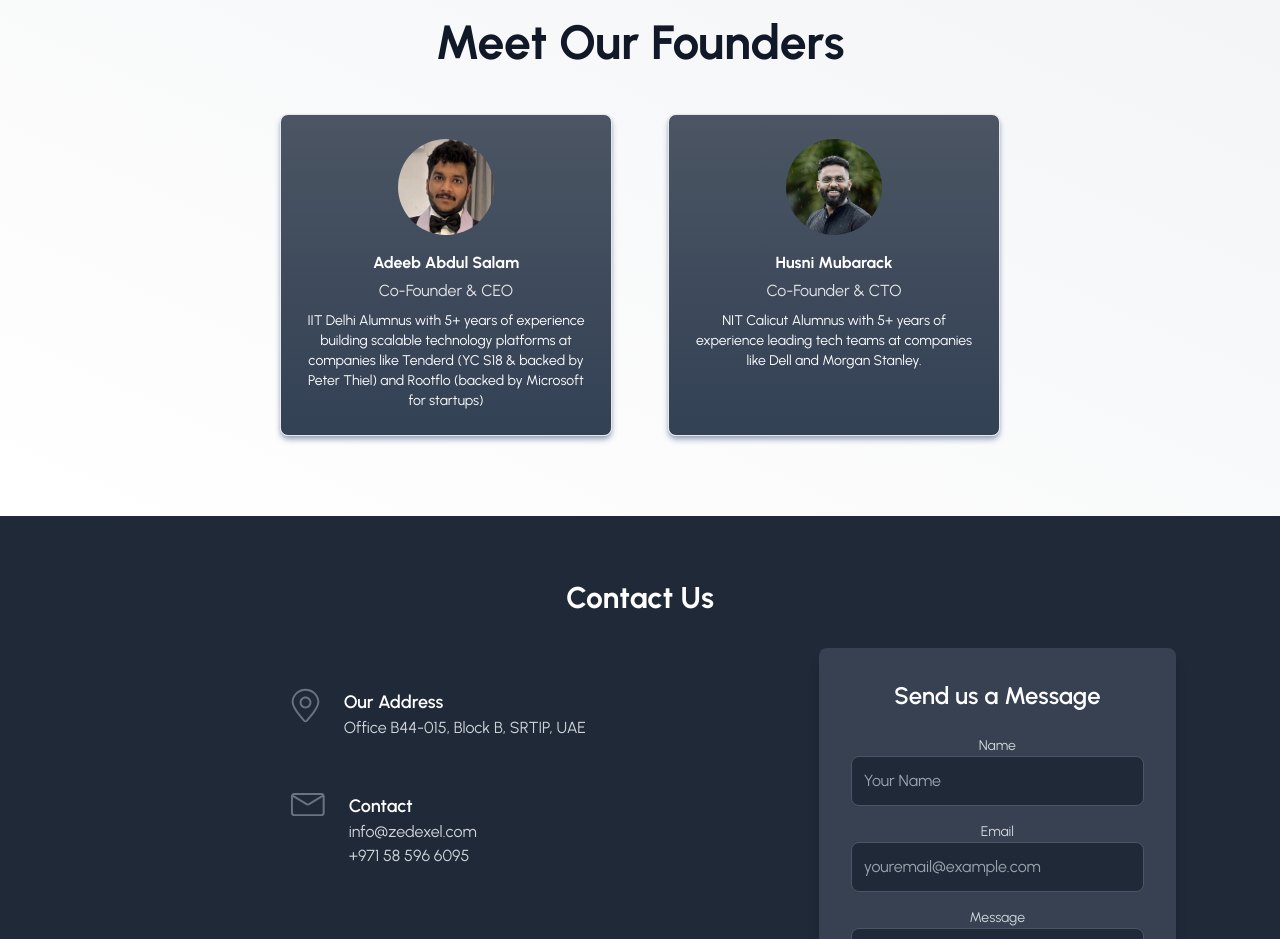
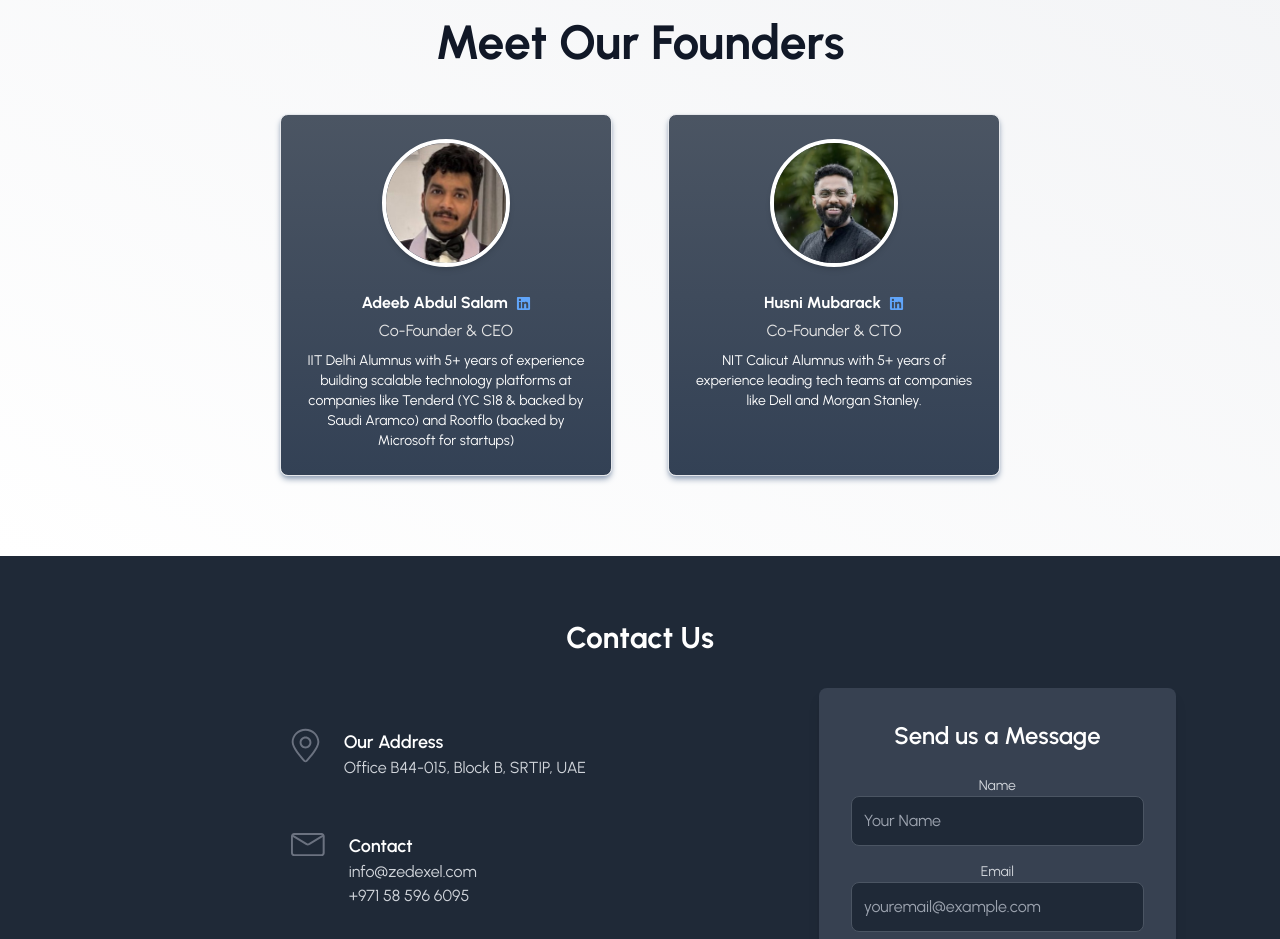
Before and after one commit to zedexel/zedexel.github.io, a React (Create React App) app: page / in a window 1280 px wide. Shown: the part 2180-3119 px from the top of the page. Built offline with nearby package versions, Linux system fonts and the light colour scheme; the HTML template or start-up script is replaced by a standard one.

Commit message:
update Team.tsx

```diff
--- a/src/components/Team.tsx
+++ b/src/components/Team.tsx
@@ -1,17 +1,19 @@
-import React from "react";
+import { FaLinkedin } from "react-icons/fa";
 
 const teamMembers = [
   {
-    "name": "Adeeb Abdul Salam",
-    "role": "Co-Founder & CEO",
-    "description": "IIT Delhi Alumnus with 5+ years of experience building scalable technology platforms at companies like Tenderd (YC S18 & backed by Peter Thiel) and Rootflo (backed by Microsoft for startups)",
-    "photo": "images/adeeb.jpeg",
+    name: "Adeeb Abdul Salam",
+    role: "Co-Founder & CEO",
+    description: "IIT Delhi Alumnus with 5+ years of experience building scalable technology platforms at companies like Tenderd (YC S18 & backed by Saudi Aramco) and Rootflo (backed by Microsoft for startups)",
+    photo: "images/adeeb.jpeg",
+    linkedin: "https://www.linkedin.com/in/adeebabdulsalam",
   },
   {
-    "name": "Husni Mubarack",
-    "role": "Co-Founder & CTO",
-    "description": "NIT Calicut Alumnus with 5+ years of experience leading tech teams at companies like Dell and Morgan Stanley.",
-    "photo": "images/husni.jpg",
+    name: "Husni Mubarack",
+    role: "Co-Founder & CTO",
+    description: "NIT Calicut Alumnus with 5+ years of experience leading tech teams at companies like Dell and Morgan Stanley.",
+    photo: "images/husni.jpg",
+    linkedin: "https://www.linkedin.com/in/husni-mubarack-4bb919144",
   },
 ];
 
@@ -29,9 +31,19 @@ const Team = () => {
               <img
                 src={member.photo}
                 alt={member.name}
-                className="w-24 h-24 rounded-full object-cover mb-4"
+                className="w-32 h-32 rounded-full object-cover mb-6 border-4 border-white shadow-md"
               />
-              <h3 className="font-bold text-white">{member.name}</h3>
+              <div className="flex items-center gap-2">
+                <h3 className="font-bold text-white">{member.name}</h3>
+                <a
+                  href={member.linkedin}
+                  target="_blank"
+                  rel="noopener noreferrer"
+                  className="text-blue-400 hover:text-blue-600"
+                >
+                  {(FaLinkedin as any)({ size: 15 })}
+                </a>
+              </div>
               <p className="text-neutral-200 mt-1">{member.role}</p>
               <p className="text-white mt-2 text-sm font-thin">{member.description}</p>
             </div>
```
